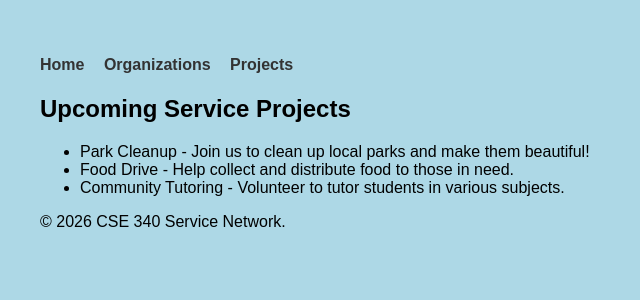
After one commit to erubamif/CSE340, a Node server app: template src/views/projects.ejs in a window 1280 px wide. The commit adds this page. Shown: the top 300 px of the page, without its empty margins (0-640 px from the left). Run offline with Node 20, Linux system fonts and the light colour scheme; the template is opened without the code that fills it, so the values that code supplies are empty.

Commit message:
ejs update

```diff
--- a/server.js
+++ b/server.js
@@ -7,8 +7,8 @@ const PORT = 3000;
 
 const app = express();
 
-app.get('/', (req, res) => {
-  res.redirect('/home');
+app.get("/home", (req, res) => {
+    res.render("home", { title: "Home" });
 });
 
 app.listen(PORT, () => {
@@ -25,19 +25,26 @@ const __dirname = path.dirname(__filename);
 
 // Serve static files from the public directory
 app.use(express.static(path.join(__dirname, 'public')));
+// Set EJS as the templating engine
+app.set('view engine', 'ejs');
 
+// Tell Express where to find your templates
+app.set('views', path.join(__dirname, 'src/views'));
 
 /**
-  * Routes
-  */
-app.get('/home', (req, res) => {
-    res.sendFile(path.join(__dirname, 'src/views/home.html'));
+ * Routes
+ */
+app.get('/', async (req, res) => {
+    const title = 'Home';
+    res.render('home', { title });
 });
 
-app.get('/organizations', (req, res) => {
-    res.sendFile(path.join(__dirname, 'src/views/organizations.html'));
+app.get('/organizations', async (req, res) => {
+    const title = 'Our Partner Organizations';
+    res.render('organizations', { title });
 });
 
-app.get('/projects', (req, res) => {
-    res.sendFile(path.join(__dirname, 'src/views/projects.html'));
+app.get('/projects', async (req, res) => {
+    const title = 'Service Projects';
+    res.render('projects', { title });
 });
--- a/src/views/home.html
+++ b/src/views/home.ejs
@@ -14,12 +14,14 @@
             <li><a href="/projects">Projects</a></li>
         </ul>
     </nav>
+
     <main>
-        <h1>home</h1>
+         <h1><%= title %></h1>
        <h2>Welcome to the CSE 340 Service Network!</h2>
 <p>Our mission is to promote service across the world by connecting volunteers with service opportunities in their community.</p>
 
 <img class="main-logo" src="images/cse340-service-network.png" alt="CSE 340 Service Network Logo">
     </main>
+    <%- include('partials/footer') %>
 </body>
 </html>
--- a/src/views/organizations.html
+++ b/src/views/organizations.ejs
@@ -15,7 +15,7 @@
         </ul>
     </nav>
     <main>
-        <h1>Organizations</h1>
+        <h1><%= title %></h1>
        <p>Here are a few of our partner organizations:</p>
 <ul>
     <li><img src="/images/brightfuture-logo.png" alt="BrightFuture Builders logo"><strong>BrightFuture Builders</strong>: info@brightfuture.org</li>
@@ -23,5 +23,6 @@
     <li><img src="/images/unityserve-logo.png" alt="UnityServe Volunteers logo"><strong>UnityServe Volunteers</strong>: hello@unityserve.org</li>
 </ul>
     </main>
+    <%- include('partials/footer') %>
 </body>
 </html>
--- /dev/null
+++ b/src/views/partials/footer.ejs
@@ -0,0 +1,5 @@
+   <footer>
+        <p>&copy; <%= new Date().getFullYear() %> CSE 340 Service Network.</p>
+    </footer>
+</body>
+</html>
--- /dev/null
+++ b/src/views/projects.ejs
@@ -0,0 +1,28 @@
+<!DOCTYPE html>
+<html lang="en">
+<head>
+    <meta charset="UTF-8">
+    <meta name="viewport" content="width=device-width, initial-scale=1.0">
+    <title>Projects</title>
+    <link rel="stylesheet" href="/css/main.css">
+</head>
+<body>
+    <nav>
+        <ul>
+            <li><a href="/">Home</a></li>
+            <li><a href="/organizations">Organizations</a></li>
+            <li><a href="/projects">Projects</a></li>
+        </ul>
+    </nav>
+    <main>
+        <h1><%= title %></h1>
+        <h2>Upcoming Service Projects</h2>
+<ul>
+    <li>Park Cleanup - Join us to clean up local parks and make them beautiful!</li>
+    <li>Food Drive - Help collect and distribute food to those in need.</li>
+    <li>Community Tutoring - Volunteer to tutor students in various subjects.</li>
+</ul>
+    </main>
+    <%- include('partials/footer') %>
+</body>
+</html>
```
Also changed, not shown: package.json (+5 -4 lines), src/views/partials/header.ejs (renamed from src/views/projects.html, +1 -12 lines), 1 other file.
